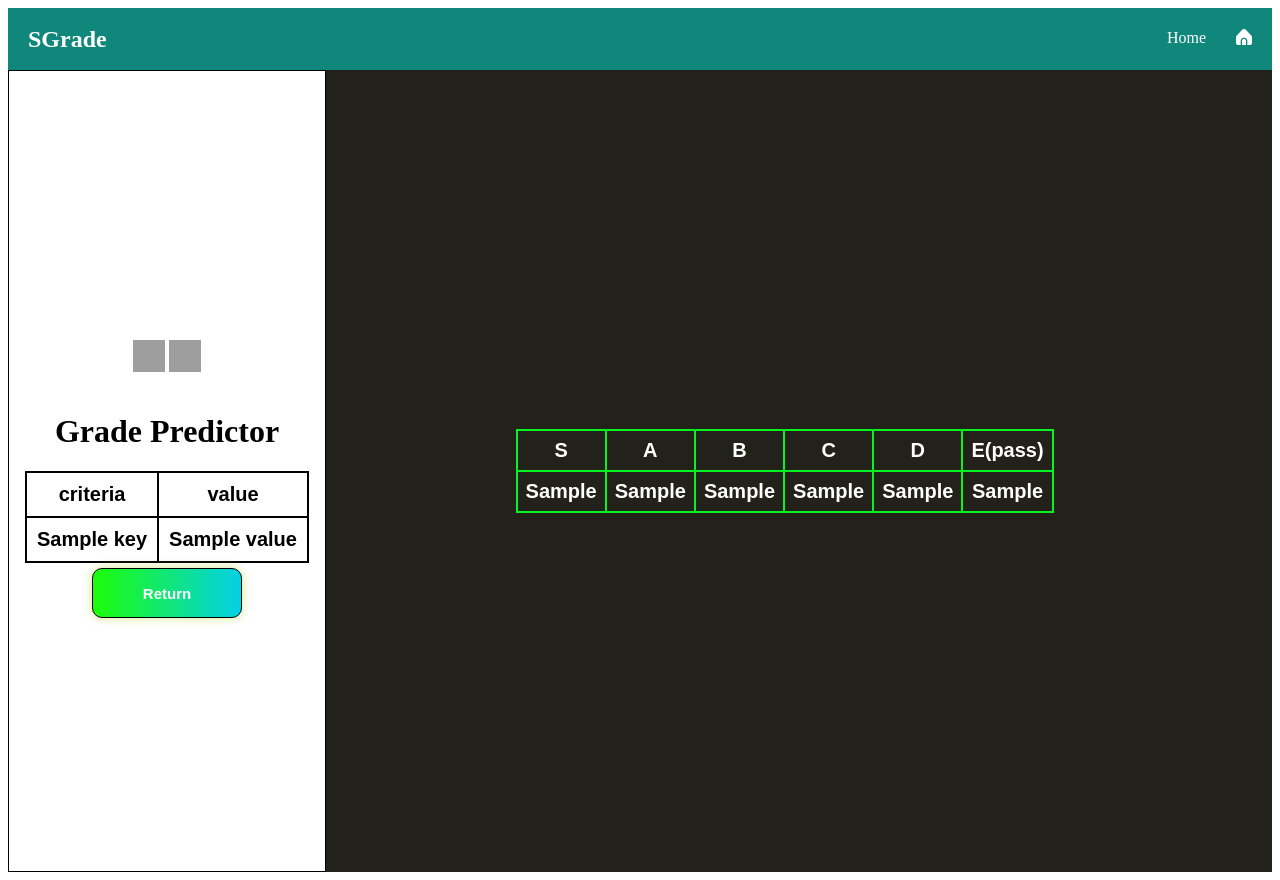
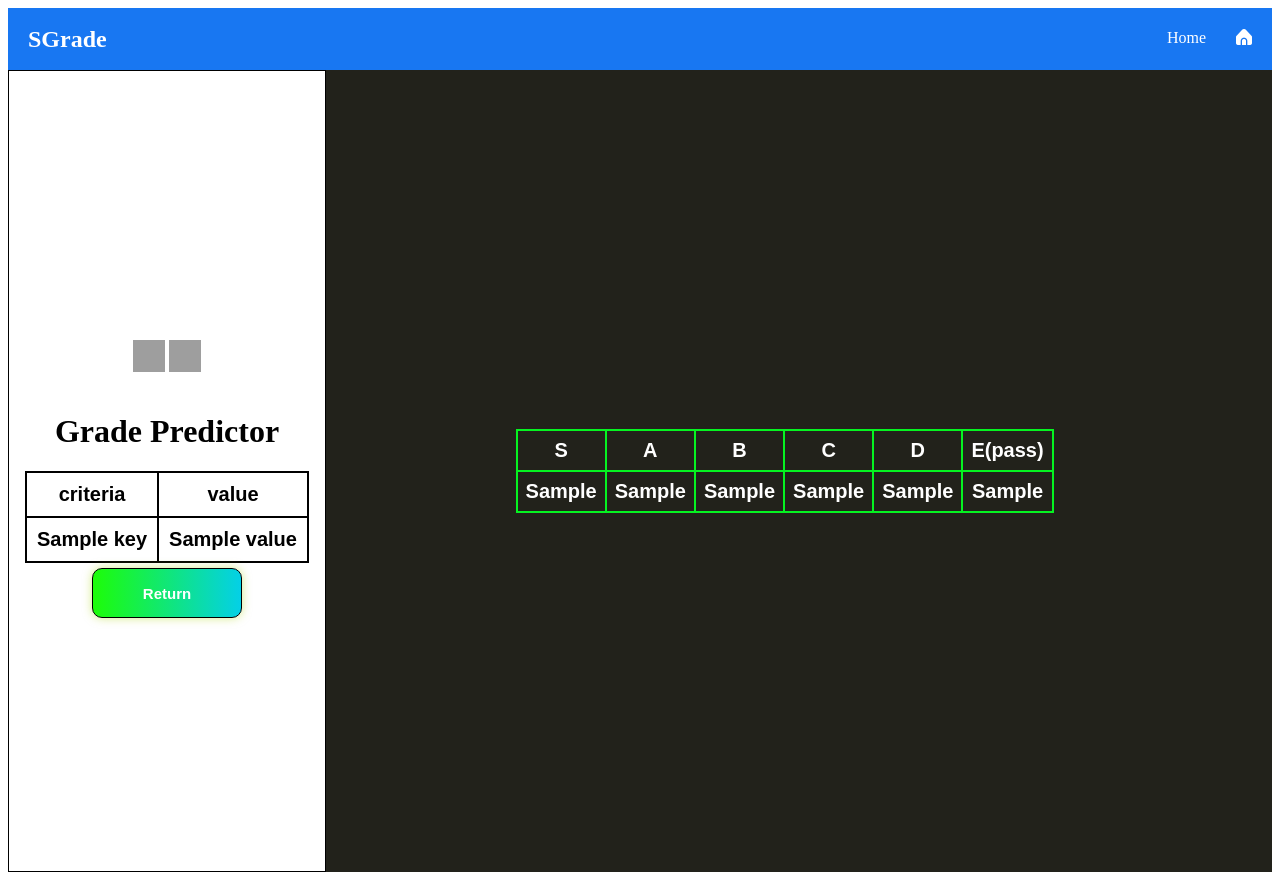
Before and after one commit to 24f1002341/gradepredictor, a Flask app: template templates/gpredtable.html in a window 1280 px wide. Run offline with Flask 3, Linux system fonts and the light colour scheme; the template is opened without the code that fills it: most values are stand-ins (such as "Sample title", 1, 10 or a date in 2020); grey boxes are pictures that could not be loaded.

Commit message:
Update predresult.css

```diff
--- a/static/styles/predresult.css
+++ b/static/styles/predresult.css
@@ -23,7 +23,7 @@
     margin-left: 15%;
 }
 header {
-    background-color: #0f877b;
+    background-color: #1877F2;
     display: flex;
     justify-content: space-between;
     align-items: center;
@@ -98,7 +98,7 @@ nav ul li a:hover{
 
 }
 #level option,#subject option{
-    background-color:#0f877b;
+    background-color:#3587f3;
     font-family: sans-serif;
     font-size: 14px;
     font-weight:600;
```
